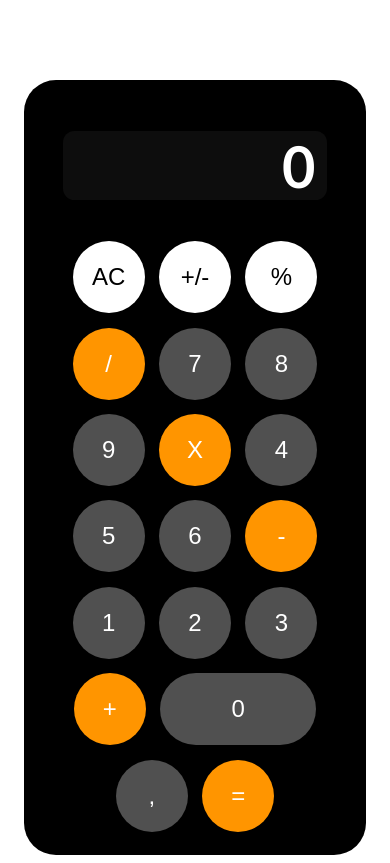
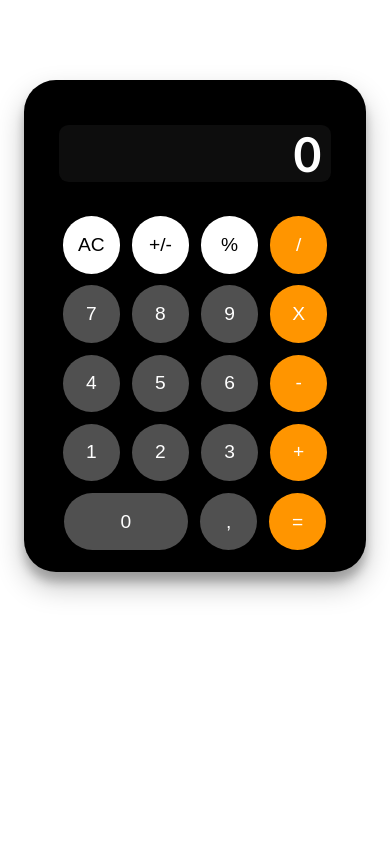
Before and after one commit to moisesgui/calculator, a React (Create React App) app: page / in a window 390 px wide. Built offline with nearby package versions, Linux system fonts and the light colour scheme.

Commit message:
responsive layout update

```diff
--- a/src/App.scss
+++ b/src/App.scss
@@ -1,3 +1,17 @@
-.container {
-  background-color: #ffff;
+@mixin mobile {
+  @media (max-width: 767px) {
+    @content;
+  }
 }
+
+@mixin tablet {
+  @media (min-width: 768px) and (max-width: 991px) {
+    @content;
+  }
+}
+
+@mixin desktop {
+  @media (min-width: 992px) and (max-width: 1199px) {
+    @content;
+  }
+}
--- a/src/shared/components/Calculator/Style.scss
+++ b/src/shared/components/Calculator/Style.scss
@@ -1,3 +1,5 @@
+@import "../../../App.scss";
+
 .wrapper {
   font-family: "Gill Sans", "Gill Sans MT", Calibri, "Trebuchet MS", sans-serif;
   background-color: black;
@@ -5,6 +7,8 @@
   padding: 1em;
   text-align: center;
   border-radius: 2em;
+  box-shadow: rgba(0, 0, 0, 0.25) 0px 14px 28px,
+    rgba(0, 0, 0, 0.22) 0px 10px 10px;
 
   .result {
     display: flex;
@@ -16,6 +20,10 @@
     color: #fff;
     margin: 0.6em 0.4em;
     overflow: hidden;
+
+    @include mobile {
+      font-size: 3em;
+    }
   }
 
   button {
@@ -29,6 +37,10 @@
     &:hover {
       cursor: pointer;
       filter: brightness(115%);
+    }
+
+    @include mobile {
+      font-size: 1.2em;
     }
   }
 
```
Also changed, not shown: src/App.jsx (renamed from src/App.js).
